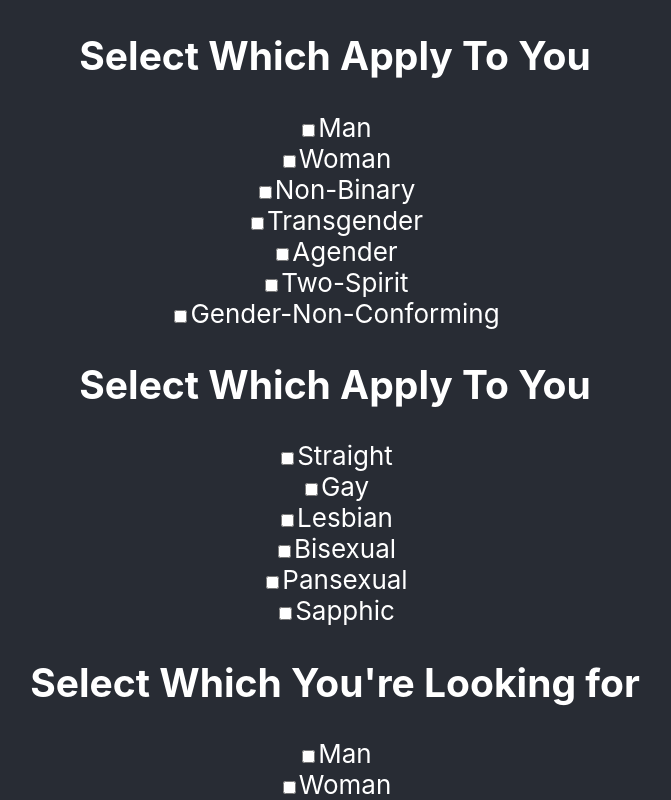
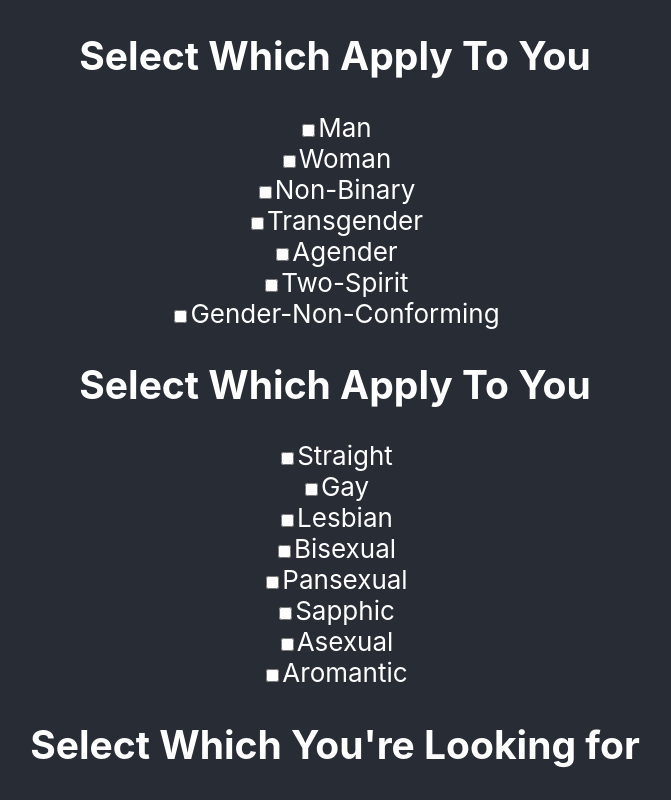
Before and after one commit to any-love/frontend-tinkering, a React (Create React App) app: page / in a window 1280 px wide. Shown: the top 800 px of the page, without its empty margins (305-976 px from the left). Built offline with nearby package versions, Linux system fonts and the light colour scheme.

Commit message:
Add some more options

```diff
--- a/src/App.js
+++ b/src/App.js
@@ -118,6 +118,20 @@ class ExampleApp extends React.Component {
             />
             <span>Sapphic</span>
           </label>
+          <label className="option">
+            <Checkbox
+            checked={this.state.checked}
+            onChange={this.handleCheckboxChange}
+            />
+            <span>Asexual</span>
+          </label>
+          <label className="option">
+            <Checkbox
+            checked={this.state.checked}
+            onChange={this.handleCheckboxChange}
+            />
+            <span>Aromantic</span>
+          </label>
         </div>
         <div>
           <h2>Select Which You're Looking for</h2>
```
